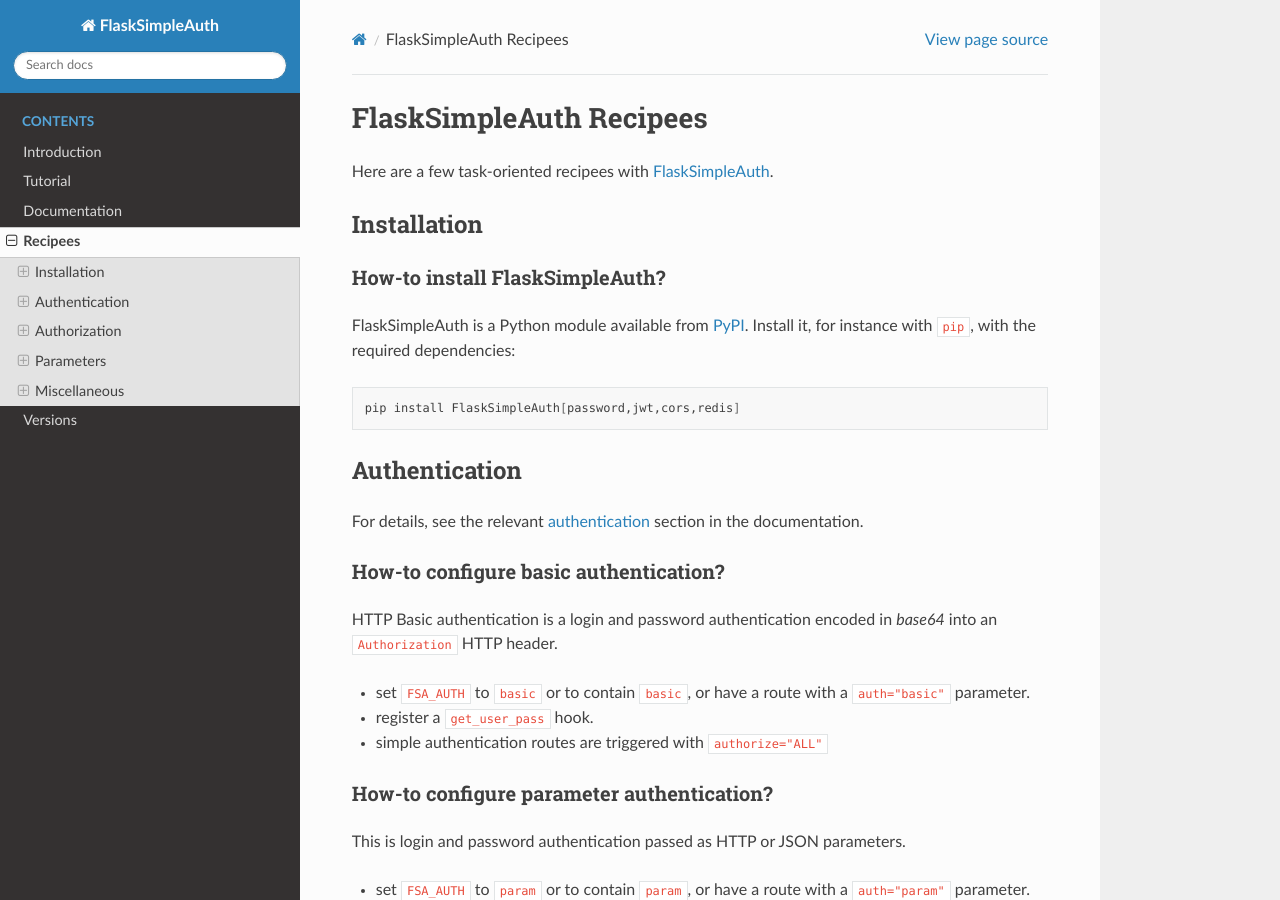
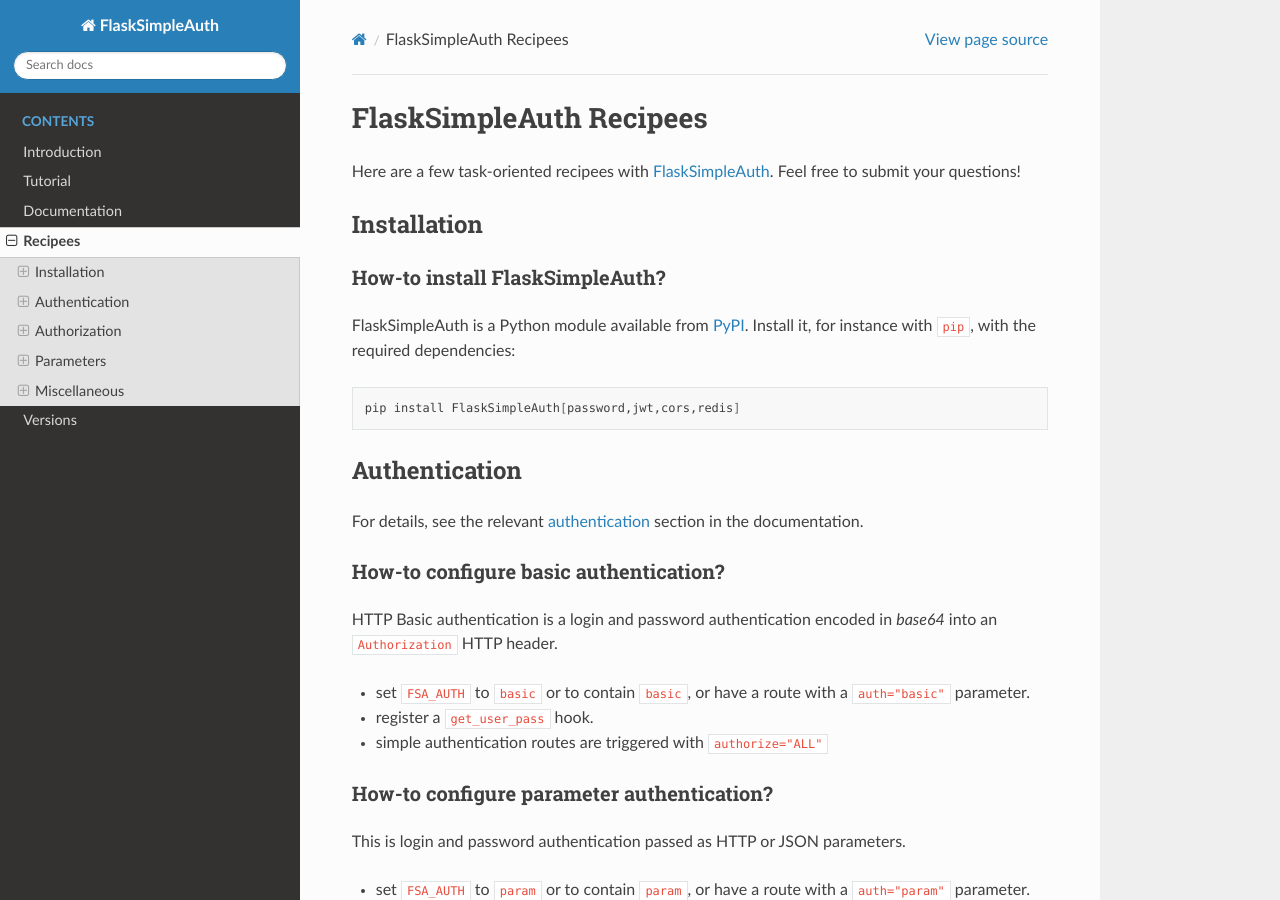
Before and after one commit to zx80/flask-simple-auth, a Sphinx documentation site: the page built from docs/RECIPEES.md, in a window 1280 px wide and 900 px high. Built offline with Sphinx 7.4.7 and the Read the Docs theme 2.0.0, drawn with Linux system fonts in a browser that asks for light colours; pages that are not in the unit, such as notebooks, are missing from menus.

Commit message:
encourage contribs

```diff
--- a/docs/RECIPEES.md
+++ b/docs/RECIPEES.md
@@ -2,6 +2,7 @@
 
 Here are a few task-oriented recipees with
 [FlaskSimpleAuth](https://pypi.org/project/flasksimpleauth/).
+Feel free to submit your questions!
 
 ## Installation
 
```
